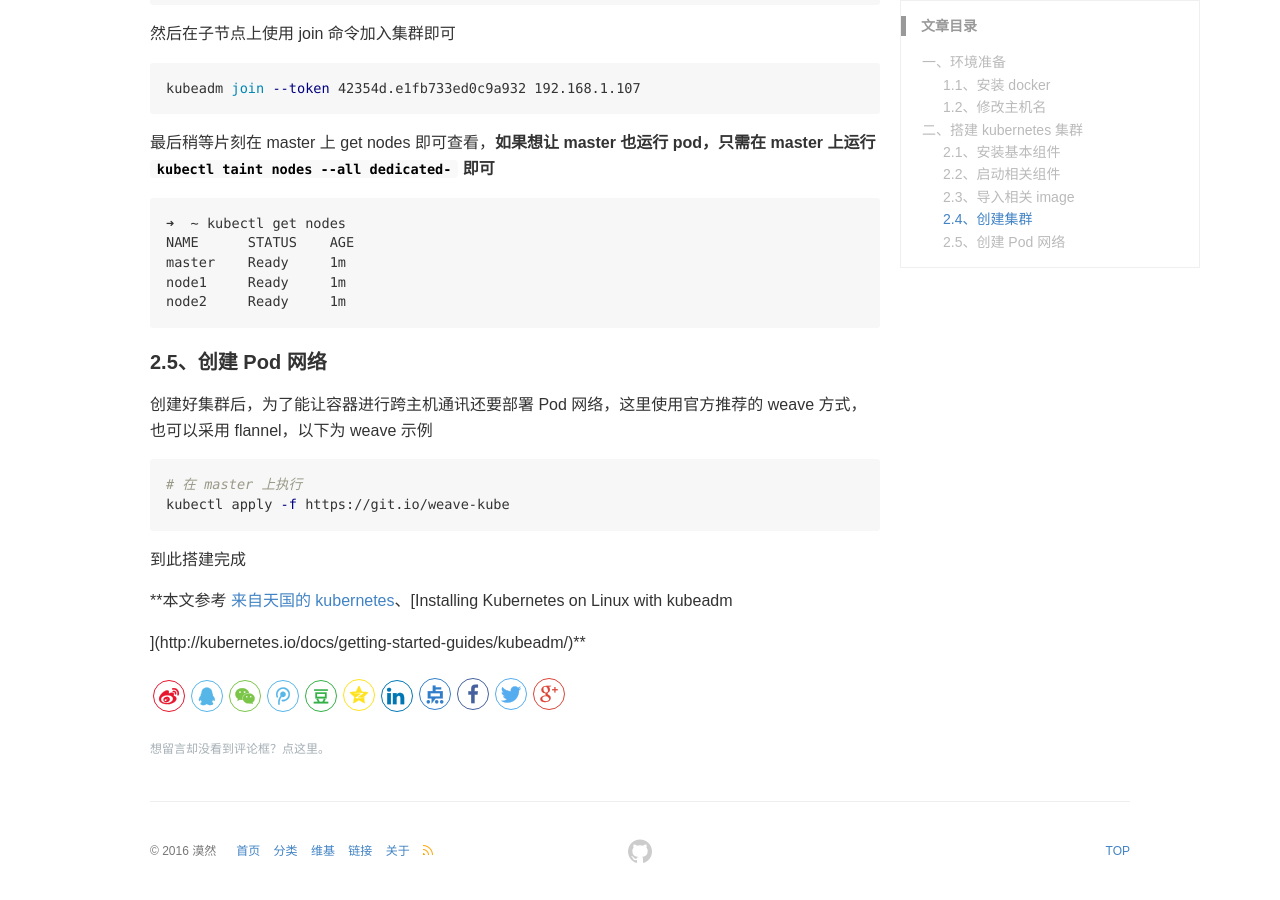
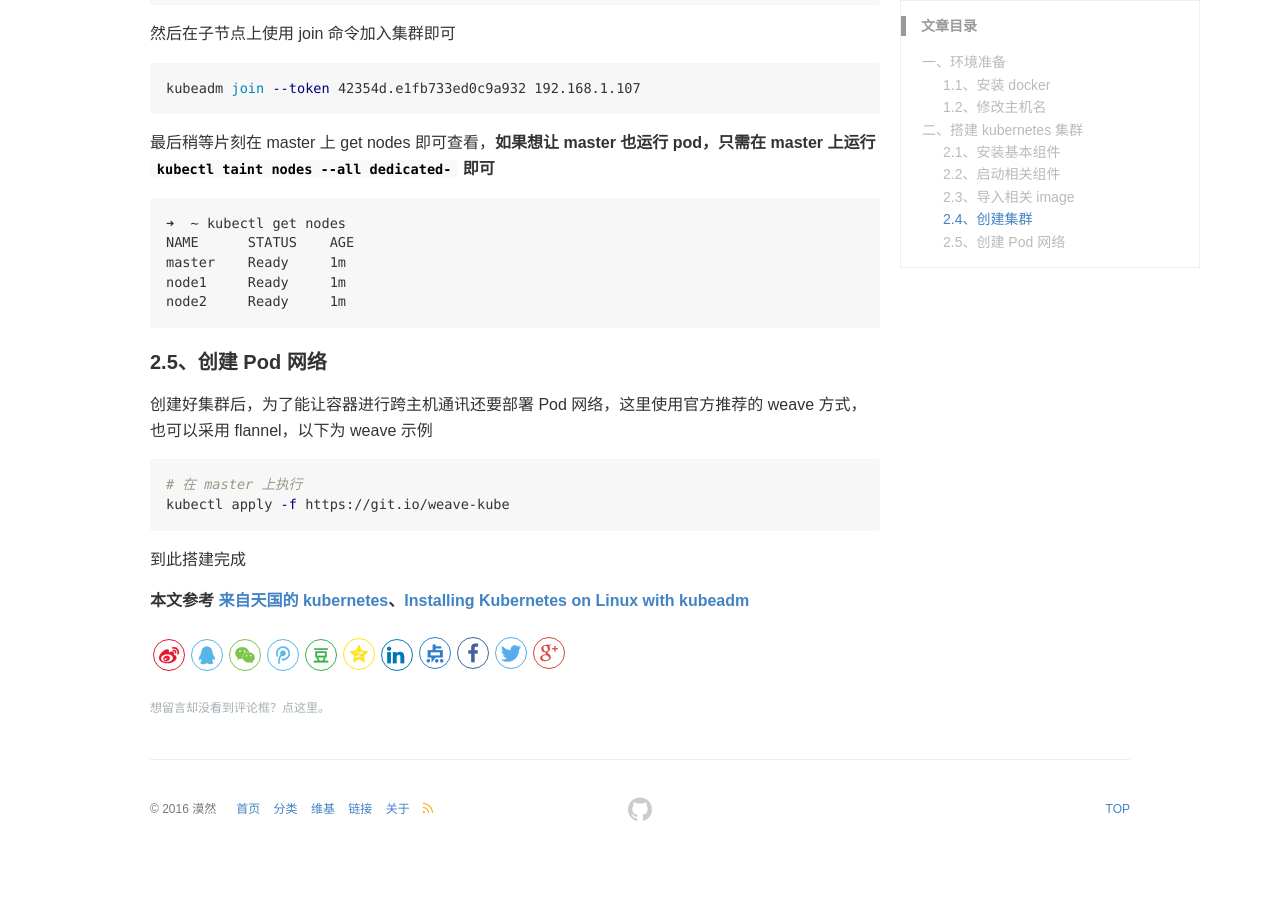
Before and after one commit to mritd/mritd.me, a Jekyll site: the page built from _posts/2016-10-09-kubernetes-1.4-create-cluster.md, in a window 1280 px wide and 900 px high, scrolled down 3599 px. Built offline with Jekyll 4.4.1, drawn with Linux system fonts in a browser that asks for light colours; comment, search, counter and statistics services are not loaded; after the commit the page ends 4457 px from its top, so only the background shows below that.

Commit message:
Update 2016-10-09-kubernetes-1.4-create-cluster.md

```diff
--- a/_posts/2016-10-09-kubernetes-1.4-create-cluster.md
+++ b/_posts/2016-10-09-kubernetes-1.4-create-cluster.md
@@ -184,6 +184,4 @@ kubectl apply -f https://git.io/weave-kube
 
 到此搭建完成
 
-**本文参考 [来自天国的 kubernetes](https://segmentfault.com/a/1190000007074726)、[Installing Kubernetes on Linux with kubeadm
-
-](http://kubernetes.io/docs/getting-started-guides/kubeadm/)**
+**本文参考 [来自天国的 kubernetes](https://segmentfault.com/a/1190000007074726)、[Installing Kubernetes on Linux with kubeadm](http://kubernetes.io/docs/getting-started-guides/kubeadm)**
```
